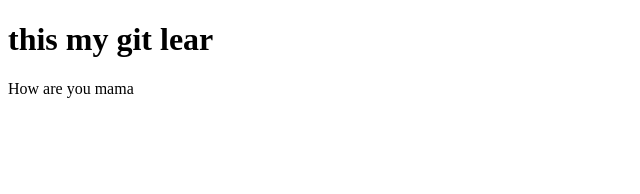
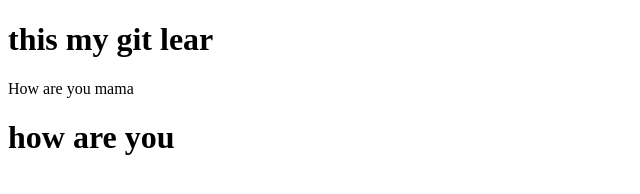
Before and after one commit to sumanpatwary/learn-programming-hero, a plain HTML site: page index.html in a window 1280 px wide. Shown: the whole page, without its empty margins (0-640 px from the left). Drawn offline with Linux system fonts and the light colour scheme.

Commit message:
Update index.html

```diff
--- a/index.html
+++ b/index.html
@@ -9,5 +9,6 @@
 <body>
     <h1>this my git lear</h1>
     <div><div class="box">How are you mama</div></div>
+    <div><h1>how are you</h1>
 </body>
 </html>
```
